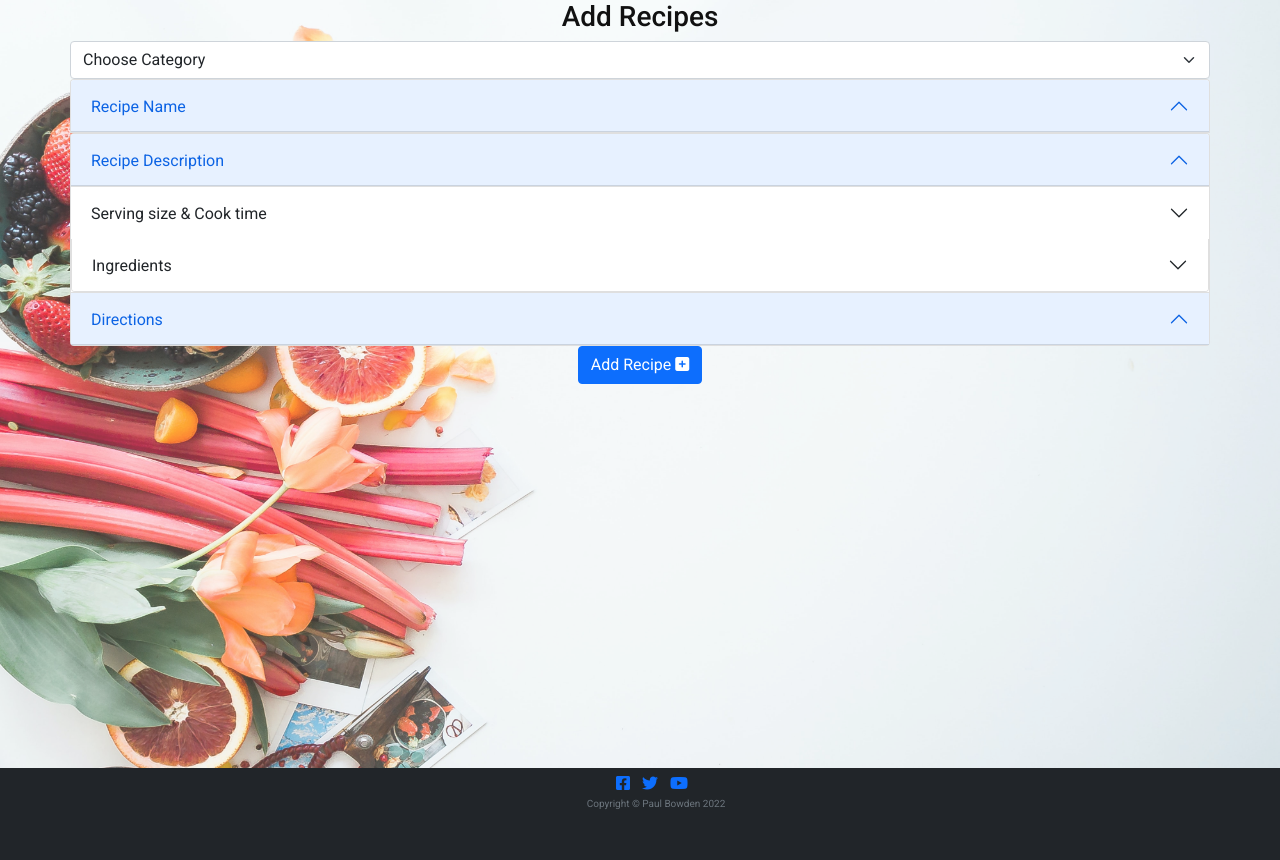
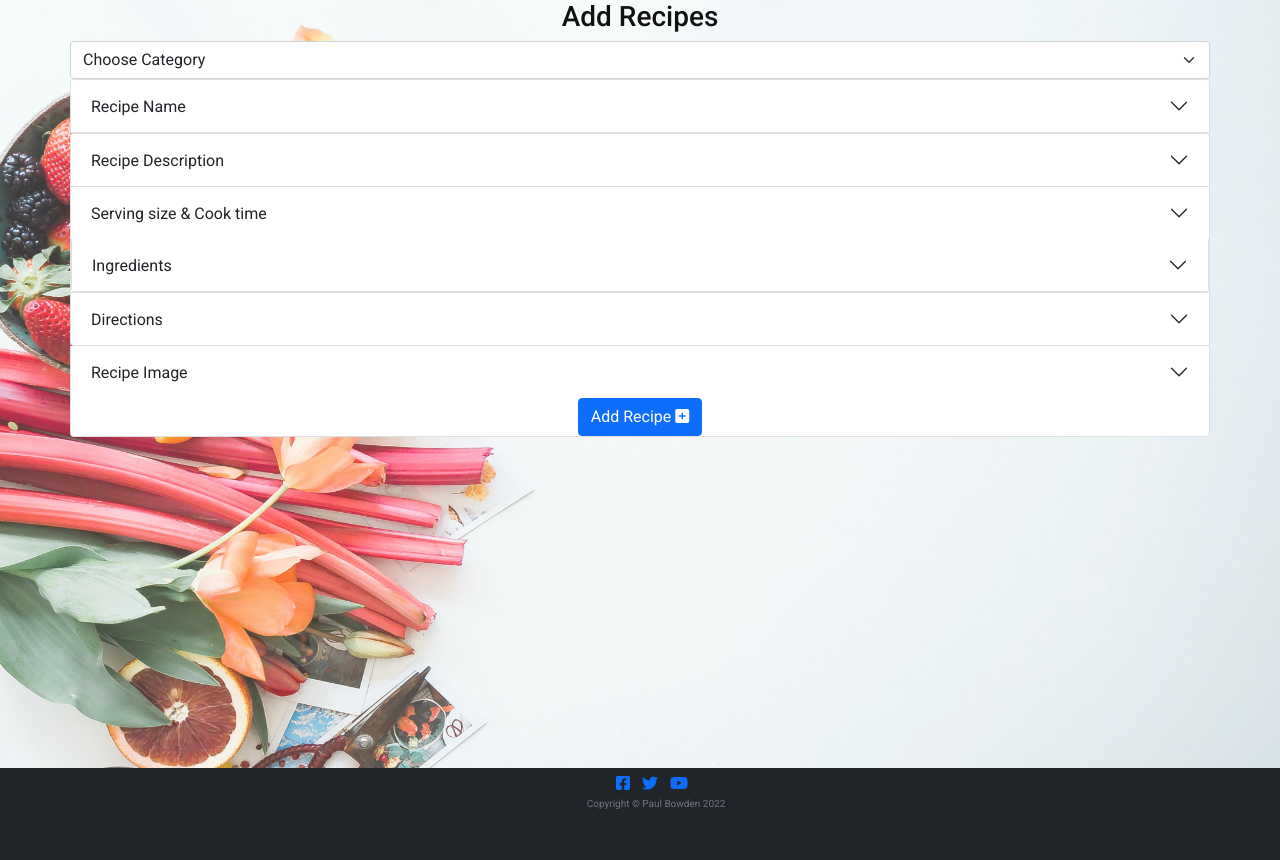
Before and after one commit to PaulBowden673/Projects-MP-MP3, a Flask app: template templates/add_recipe.html in a window 1280 px wide. Shown: the part 63-923 px from the top of the page. Run offline with Flask 2, Linux system fonts and the light colour scheme; the template is opened without the code that fills it, so the values that code supplies are empty; some libraries are stand-ins or nearby versions.

Commit message:
updated add adn edit forms

```diff
--- a/templates/add_recipe.html
+++ b/templates/add_recipe.html
@@ -14,8 +14,8 @@
     <div class="accordion" id="accordionExample">
         <div class="accordion-item">
             <h2 class="accordion-header" id="recipe_name">
-                <button class="accordion-button" type="button" data-bs-toggle="collapse" data-bs-target="#collapseOne"
-                    aria-expanded="true" aria-controls="collapseOne">
+                <button class="accordion-button collapsed" type="button" data-bs-toggle="collapse"
+                    data-bs-target="#collapseOne" aria-expanded="true" aria-controls="collapseOne">
                     Recipe Name
                 </button>
             </h2>
@@ -23,9 +23,10 @@
                 data-bs-parent="#accordionExample">
                 <div class="accordion-body">
                     <div class="input-group mb-3">
-                        <input type="text" class="form-control" id="recipe_name" name="recipe_name"
-                            placeholder="Recipe Name" aria-label="Recipe Name" aria-describedby="recipe_name">
+                        <input id="recipe_name" class=" form-control" name="recipe_name"
+                            value="{{ recipe.recipe_name }}" type="text" required>
                         <label for="recipe_name"></label>
+
                     </div>
                 </div>
             </div>
@@ -34,18 +35,18 @@
         <div class="accordion" id="accordionExample">
             <div class="accordion-item">
                 <h2 class="accordion-header" id="recipe_description">
-                    <button class="accordion-button" type="button" data-bs-toggle="collapse"
-                        data-bs-target="#collapseOne" aria-expanded="true" aria-controls="collapseOne">
+                    <button class="accordion-button collapsed" type="button" data-bs-toggle="collapse"
+                        data-bs-target="#collapseOne" aria-expanded="true" aria-controls="collapseTwo">
                         Recipe Description
                     </button>
                 </h2>
-                <div id="collapseOne" class="accordion-collapse collapse" aria-labelledby="recipe_description"
+                <div id="collapseTwo" class="accordion-collapse collapse" aria-labelledby="recipe_description"
                     data-bs-parent="#accordionExample">
                     <div class="accordion-body">
                         <div class="input-group mb-3">
-                            <input type="text" class="form-control" id="recipe_description" name="recipe_description"
-                                placeholder="Recipe Description" aria-label="Recipe Description"
-                                aria-describedby="recipe_description">
+                            <input type="text" class=" form-control" id="recipe_description" name="recipe_description"
+                                value="{{ recipe.recipe_description }}" aria-label="Recipe Description"
+                                aria-describedby="recipe_description" required>
                             <label for="recipe_description"></label>
                         </div>
                     </div>
@@ -55,23 +56,26 @@
             <div class="accordion-item">
                 <h2 class="accordion-header" id="recipe_serving">
                     <button class="accordion-button collapsed" type="button" data-bs-toggle="collapse"
-                        data-bs-target="#collapseTwo" aria-expanded="false" aria-controls="collapseTwo">
+                        data-bs-target="#collapseThree" aria-expanded="false" aria-controls="collapseThree">
                         Serving size & Cook time
                     </button>
                 </h2>
-                <div id="collapseTwo" class="accordion-collapse collapse" aria-labelledby="recipe_serving"
+                <div id="collapseThree" class="accordion-collapse collapse" aria-labelledby="recipe_serving"
                     data-bs-parent="#accordionExample">
                     <div class="accordion-body">
-                        <input type="text" class="form-control" id="recipe_serving" name="recipe_serving"
-                            placeholder="Serving Size" aria-label="Serving Size" aria-describedby="recipe_serving">
+                        <input type="text" class=" form-control" id="recipe_serving" name="recipe_serving"
+                            value="{{ recipe.recipe_serving }}" aria-label="Serving Size"
+                            aria-describedby="recipe_serving" required>
                         <label for="recipe_serving"></label>
                         <div class="input-group mb-3">
-                            <input type="text" class="form-control" id="recipe_prep" name="recipe_prep"
-                                placeholder="Prep Time" aria-label="Prep Time" aria-describedby="recipe_prep">
+                            <input type="text" class=" form-control" id="recipe_prep" name="recipe_prep"
+                                value="{{ recipe.recipe_prep }}" aria-label="Prep Time" aria-describedby="recipe_prep"
+                                required>
                             <label for="recipe_prep"></label>
                             <div class="input-group mb-3">
-                                <input type="text" class="form-control" id="recipe_cook" name="recipe_cook"
-                                    placeholder="Cook Time" aria-label="Cook Time" aria-describedby="recipe_cook">
+                                <input type="text" class=" form-control" id="recipe_cook" name="recipe_cook"
+                                    value="{{ recipe.recipe_cook }}" aria-label="Cook Time"
+                                    aria-describedby="recipe_cook" required>
                                 <label for="recipe_cook"></label>
                             </div>
                         </div>
@@ -81,33 +85,33 @@
                 <div class="accordion-item">
                     <h2 class="accordion-header" id="recipe_ingredients">
                         <button class="accordion-button collapsed" type="button" data-bs-toggle="collapse"
-                            data-bs-target="#collapseThree" aria-expanded="false" aria-controls="collapseThree">
+                            data-bs-target="#collapseFour" aria-expanded="false" aria-controls="collapseFour">
                             Ingredients
                         </button>
                     </h2>
-                    <div id="collapseThree" class="accordion-collapse collapse" aria-labelledby="recipe_ingredients"
+                    <div id="collapseFour" class="accordion-collapse collapse" aria-labelledby="recipe_ingredients1"
                         data-bs-parent="#accordionExample">
                         <div class="accordion-body">
                             <div>
-                                <input type="text" class="form-control" id="recipe_ingredients1"
-                                    name="recipe_ingredients1" placeholder="Ingredients 1" aria-label="ingredients"
-                                    aria-describedby="recipe_ingredients1">
+                                <input type="text" class=" form-control" id="recipe_ingredients1"
+                                    name="recipe_ingredients1" value="{{ recipe.recipe_ingredients1 }}"
+                                    aria-label="ingredients" aria-describedby="recipe_ingredients1" required>
                                 <label for="recipe_ingredients1"></label>
-                                <input type="text" class="form-control" id="recipe_ingredients2"
-                                    name="recipe_ingredients2" placeholder="Ingredients 2" aria-label="ingredients2"
-                                    aria-describedby="recipe_ingredients2">
+                                <input type="text" class=" form-control" id="recipe_ingredients2"
+                                    name="recipe_ingredients2" value="{{ recipe.recipe_ingredients2 }}"
+                                    aria-label="ingredients" aria-describedby="recipe_ingredients2" required>
                                 <label for="recipe_ingredients2"></label>
-                                <input type="text" class="form-control" id="recipe_ingredients3"
-                                    name="recipe_ingredients3" placeholder="Ingredients 3" aria-label="ingredients"
-                                    aria-describedby="recipe_ingredients3">
+                                <input type="text" class=" form-control" id="recipe_ingredients3"
+                                    name="recipe_ingredients3" value="{{ recipe.recipe_ingredients3 }}"
+                                    aria-label="ingredients" aria-describedby="recipe_ingredients3">
                                 <label for="recipe_ingredients3"></label>
-                                <input type="text" class="form-control" id="recipe_ingredients4"
-                                    name="recipe_ingredients4" placeholder="Ingredients 4" aria-label="ingredients"
-                                    aria-describedby="recipe_ingredients4">
+                                <input type="text" class=" form-control" id="recipe_ingredients4"
+                                    name="recipe_ingredients4" value="{{ recipe.recipe_ingredients4 }}"
+                                    aria-label="ingredients" aria-describedby="recipe_ingredients4">
                                 <label for="recipe_ingredients4"></label>
-                                <input type="text" class="form-control" id="recipe_ingredients5"
-                                    name="recipe_ingredients5" placeholder="Ingredients 5" aria-label="ingredients"
-                                    aria-describedby="recipe_ingredients5">
+                                <input type="text" class=" form-control" id="recipe_ingredients5"
+                                    name="recipe_ingredients5" value="{{ recipe.recipe_ingredients5 }}"
+                                    aria-label="ingredients" aria-describedby="recipe_ingredients5">
                                 <label for="recipe_ingredients5"></label>
                             </div>
                         </div>
@@ -117,18 +121,18 @@
             <!-- recipe method -->
             <div class="accordion-item">
                 <h2 class="accordion-header" id="recipe_method">
-                    <button class="accordion-button" type="button" data-bs-toggle="collapse"
-                        data-bs-target="#collapseFour" aria-expanded="true" aria-controls="collapseFour">
+                    <button class="accordion-button collapsed" type="button" data-bs-toggle="collapse"
+                        data-bs-target="#collapseFive" aria-expanded="true" aria-controls="collapseFive">
                         Directions
                     </button>
                 </h2>
-                <div id="collapseFour" class="accordion-collapse collapse" aria-labelledby="recipe_method"
+                <div id="collapseFive" class="accordion-collapse collapse" aria-labelledby="recipe_method"
                     data-bs-parent="#accordionExample">
                     <div class="accordion-body">
                         <div class="input-group mb-3">
-                            <textarea class="form-control" id="recipe_method" name="recipe_method"
-                                aria-label="Directions"></textarea>
-                            <label for="recipe_method"></label>
+                            <textarea class=" form-control" id="recipe_method" name="recipe_method"
+                                aria-label="Directions">{{ recipe.recipe_method }}</textarea>
+
                         </div>
                         <div class="form-check form-switch">
                             <input class="form-check-input" type="checkbox" role="switch" name="recipe_liked"
@@ -137,13 +141,21 @@
                         </div>
                     </div>
                 </div>
-                <div id="collapseFour" class="accordion-collapse collapse" aria-labelledby="recipe_image"
+            </div>
+        </div>
+        <!-- recipe image -->
+        <div class="accordion-item">
+            <h2 class="accordion-header" id="recipe_method">
+                <button class="accordion-button collapsed" type="button" data-bs-toggle="collapse"
+                    data-bs-target="#collapseSix" aria-expanded="true" aria-controls="collapseSix">
+                    Recipe Image
+                </button>
+            </h2>
+            <div id="collapseSix" class="accordion-collapse collapse" aria-labelledby="recipe_image"
                 data-bs-parent="#accordionExample">
                 <div class="accordion-body">
                     <div class="input-group mb-3">
                         <input type="file" class="form-control" id="recipe_image" aria-label="recipe_image">
-                        </div>
-                    </div>
                     </div>
                 </div>
             </div>
```
Also changed, not shown: templates/edit_recipe.html (+10 -10 lines). Lines whose indentation alone changed are shown as unchanged.
